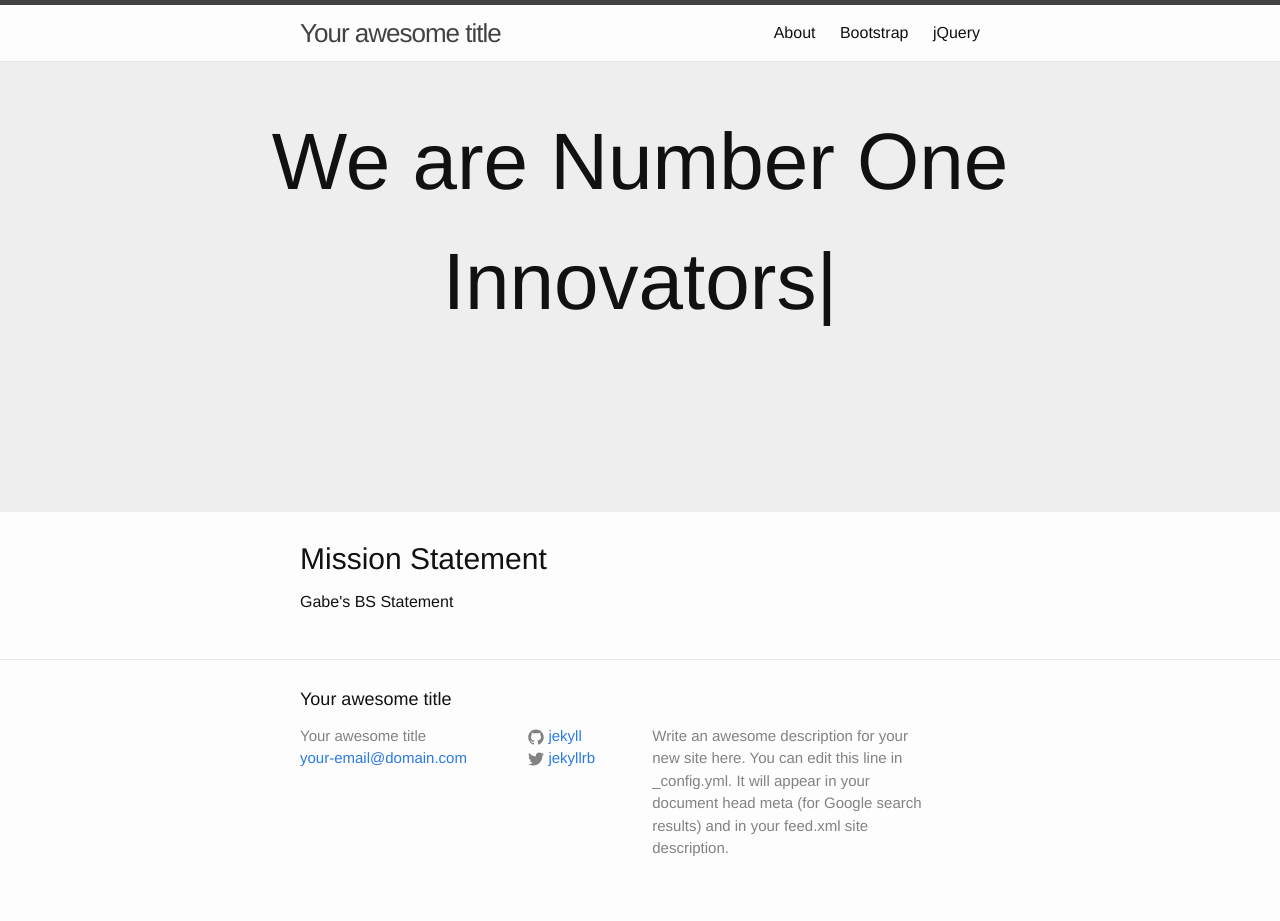
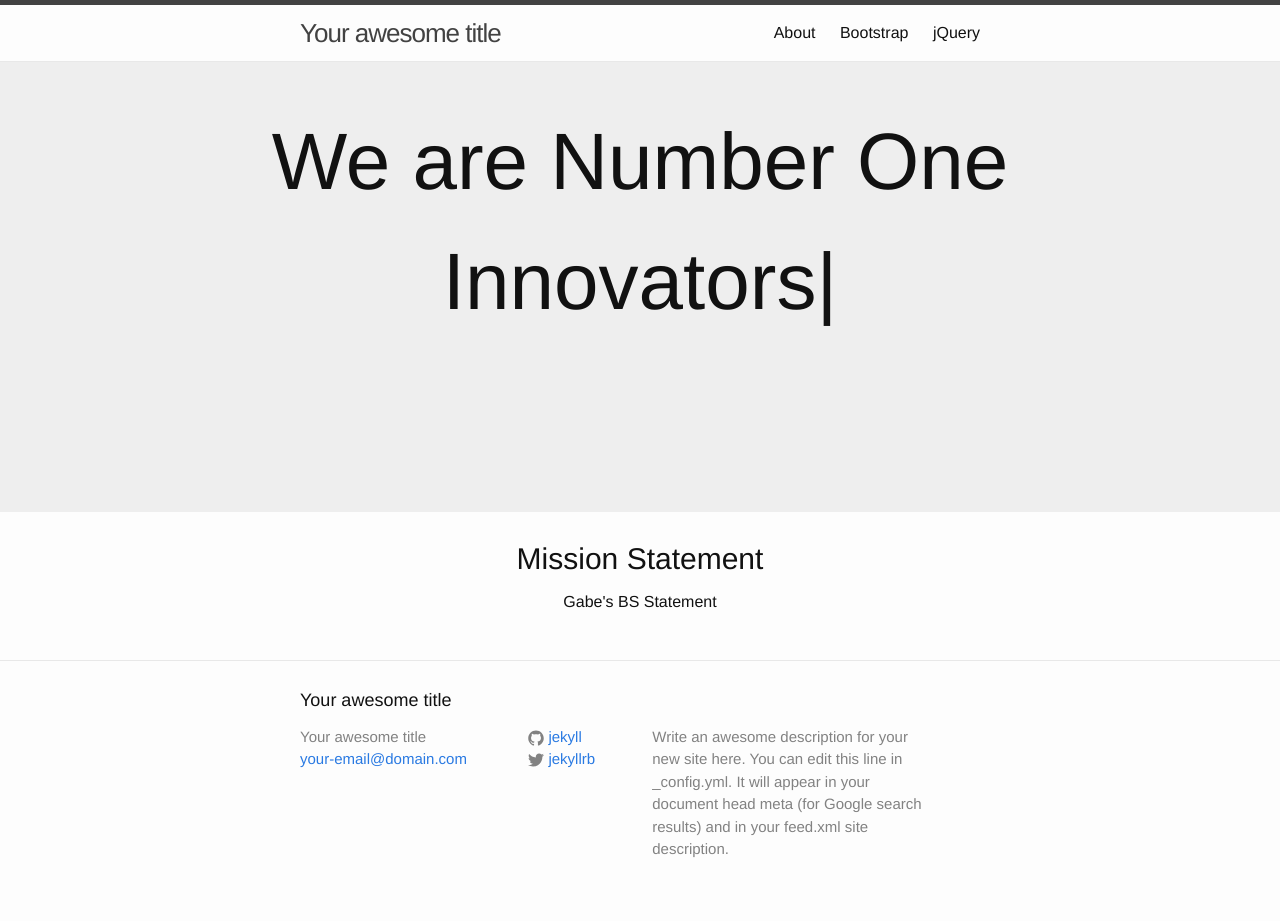
Before and after one commit to emilyeserven/agency-parody-2017, a Jekyll site: the page built from index.html, in a window 1280 px wide. Built offline with Jekyll 4.4.1, drawn with Linux system fonts in a browser that asks for light colours.

Commit message:
Homepage Edit

```diff
--- a/index.html
+++ b/index.html
@@ -4,9 +4,21 @@ layout: homepage
 
 <div class="home">
   <div class="row">
-    <div class="col-md-12">
-    <h2>Mission Statement</h2>
-    <p>Gabe's BS Statement<p>
+    <div class="col-md-12 text-center">
+      <h2>Mission Statement</h2>
+      <p>Gabe's BS Statement<p>
     </div>
+  <div>
+      <div class="row">
+        <div class="col-md-3">
+        </div>
+        <div class="col-md-3">
+        </div>
+        <div class="col-md-3">
+        </div>
+        <div class="col-md-3">
+        </div>
+      </div>
+  </div>
   </div>
 </div>
```
